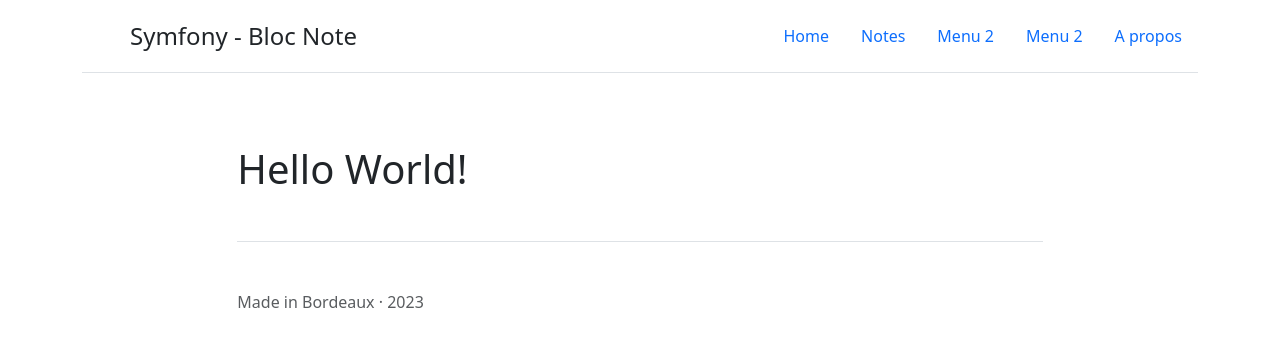
After one commit to gBoole01/symfony-note-app, a Symfony app: template templates/notes/index.html.twig in a window 1280 px wide. The commit adds this page. Shown: the top 347 px of the page. Run offline with Twig, Linux system fonts and the light colour scheme; the template is opened without the code that fills it, so the values that code supplies are empty; some libraries are stand-ins or nearby versions.

Commit message:
feat: add Note Controller

```diff
--- a/templates/base.html.twig
+++ b/templates/base.html.twig
@@ -41,10 +41,10 @@
 						if app.request.attributes.get('_route')=='app_home' %}aria-current="page" {% endif %}>Home</a>
 				</li>
 				<li class="nav-item">
-					<a href="{{path('app_home')}}"
-						class="nav-link{% if app.request.attributes.get('_route') == 'app_home' %} active{% endif %}" {%
-						if app.request.attributes.get('_route')=='app_home' %}aria-current="page" {% endif %}>Menu
-						1</a>
+					<a href="{{path('app_notes')}}"
+						class="nav-link{% if app.request.attributes.get('_route') == 'app_notes' %} active{% endif %}"
+						{% if app.request.attributes.get('_route')=='app_notes' %}aria-current="page" {% endif
+						%}>Notes</a>
 				</li>
 				<li class="nav-item">
 					<a href="{{path('app_home')}}"
--- /dev/null
+++ b/templates/notes/index.html.twig
@@ -0,0 +1,7 @@
+{% extends 'base.html.twig' %}
+
+{% block title %}Notes{% endblock %}
+
+{% block body %}
+<h1>Hello World!</h1>
+{% endblock %}
```
Also changed, not shown: src/Controller/NotesController.php (added, +18 -0 lines).
